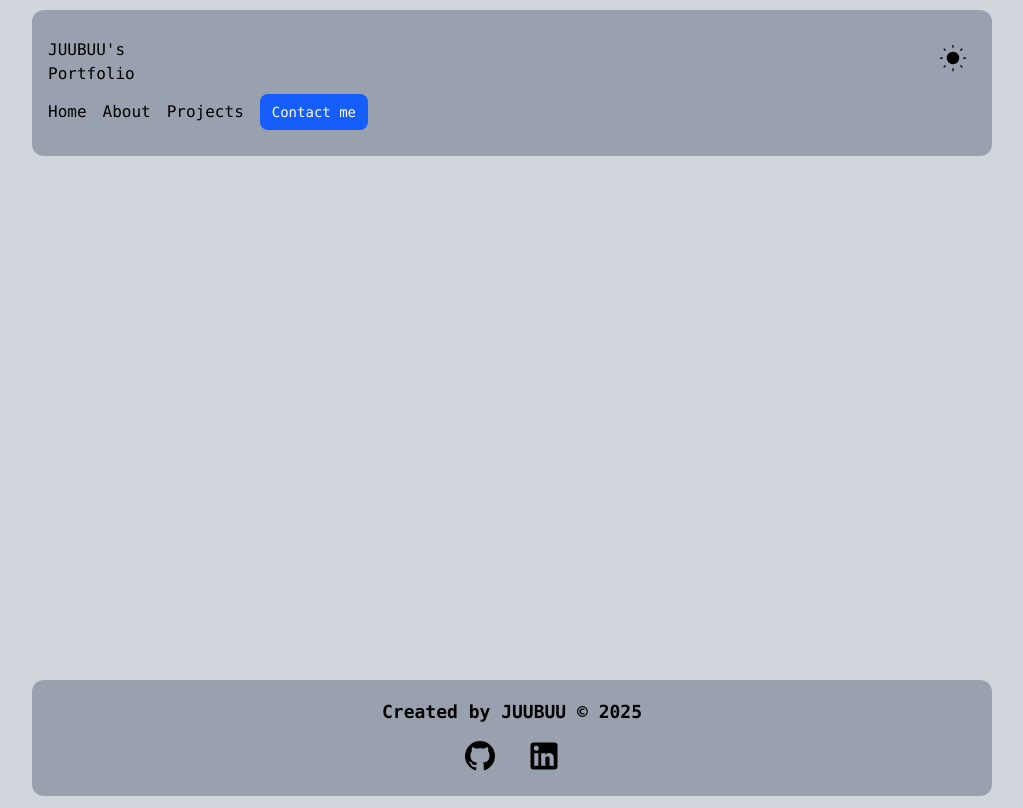
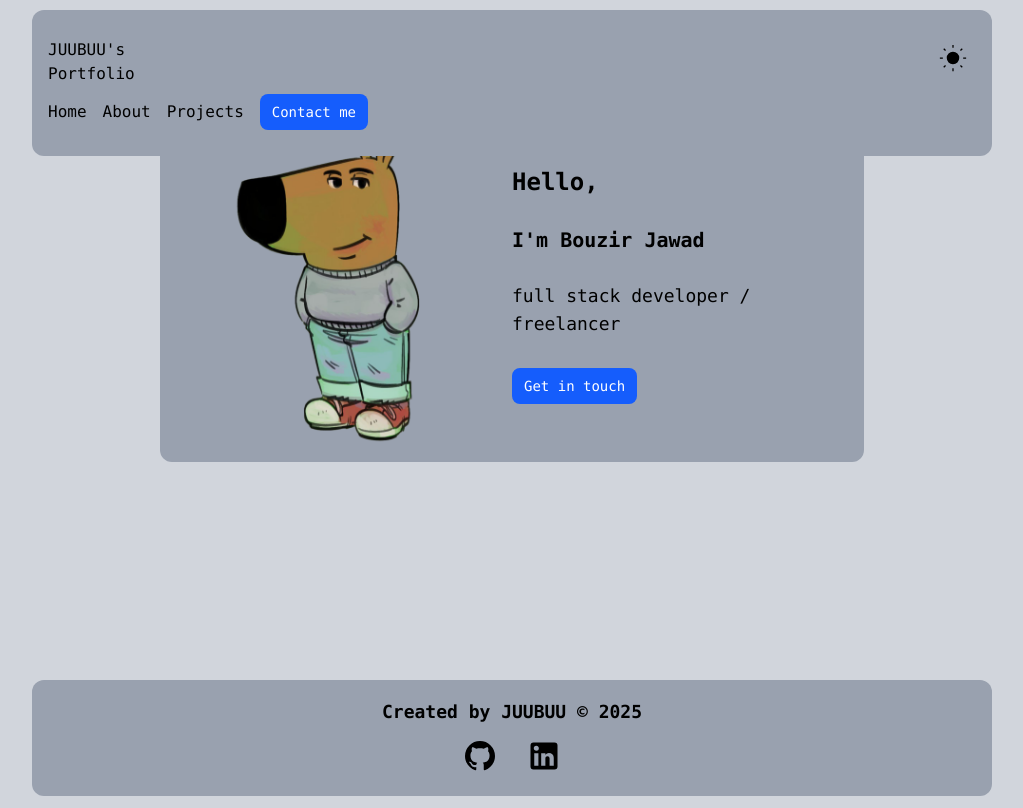
Before and after one commit to BouzirJawad/dynamic-portfolio, a React (Vite) app: page / in a window 1280 px wide. Shown: the whole page, without its empty margins (128-1151 px from the left). Built offline with nearby package versions, Linux system fonts and the light colour scheme.

Commit message:
Added home section

```diff
--- a/src/App.jsx
+++ b/src/App.jsx
@@ -1,5 +1,6 @@
-import Header from "./Components/Header";
-import Footer from "./Components/Footer";
+import Header from "./Components/Header"
+import Home from "./Components/Home"
+import Footer from "./Components/Footer"
 
 
 function App() {
@@ -8,7 +9,7 @@ function App() {
     <div className="flex flex-col min-h-screen">
       <Header />
       <main className="grow mt-25">
-
+        <Home />
       </main>
       <Footer />
     </div>
--- a/src/Components/Home.jsx
+++ b/src/Components/Home.jsx
@@ -0,0 +1,22 @@
+import chillGuy from '../assets/95c.png'
+
+function Home() {
+
+    return(
+        <section className="w-[95%] sm:w-[75%] md:w-[55%] mx-auto rounded-xl mainDiv">
+            <div className="w-full flex flex-wrap justify-center items-center p-3">
+                <div className="w-1/3 md:w-1/2 sm:max-w-sm">
+                    <img src={chillGuy} alt="chill guy" />
+                </div>
+                <div className="w-2/3 sm:w-1/2 mt-3 lg:space-y-5 xl:space-y-7">
+                    <p className="text-2xl font-bold">Hello,</p>
+                    <p className="text-xl font-bold">I'm Bouzir Jawad</p>
+                    <p className="text-lg">full stack developer / freelancer</p>
+                    <button className="primary-btn mb-2 inline-block">Get in touch</button>
+                </div>
+            </div>
+        </section>
+    );
+}
+
+export default Home
```
Also changed, not shown: src/index.css (line endings or trailing spaces).
